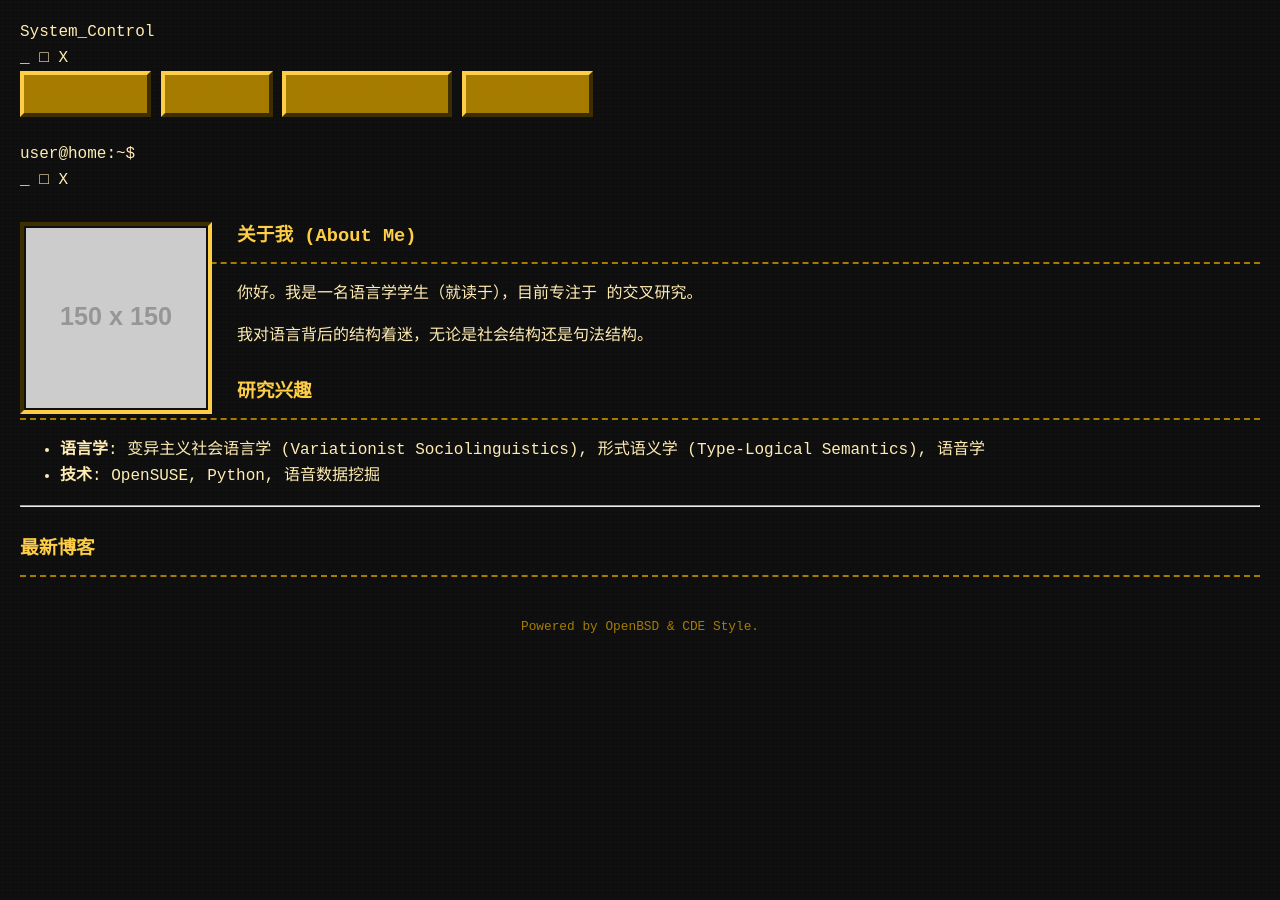
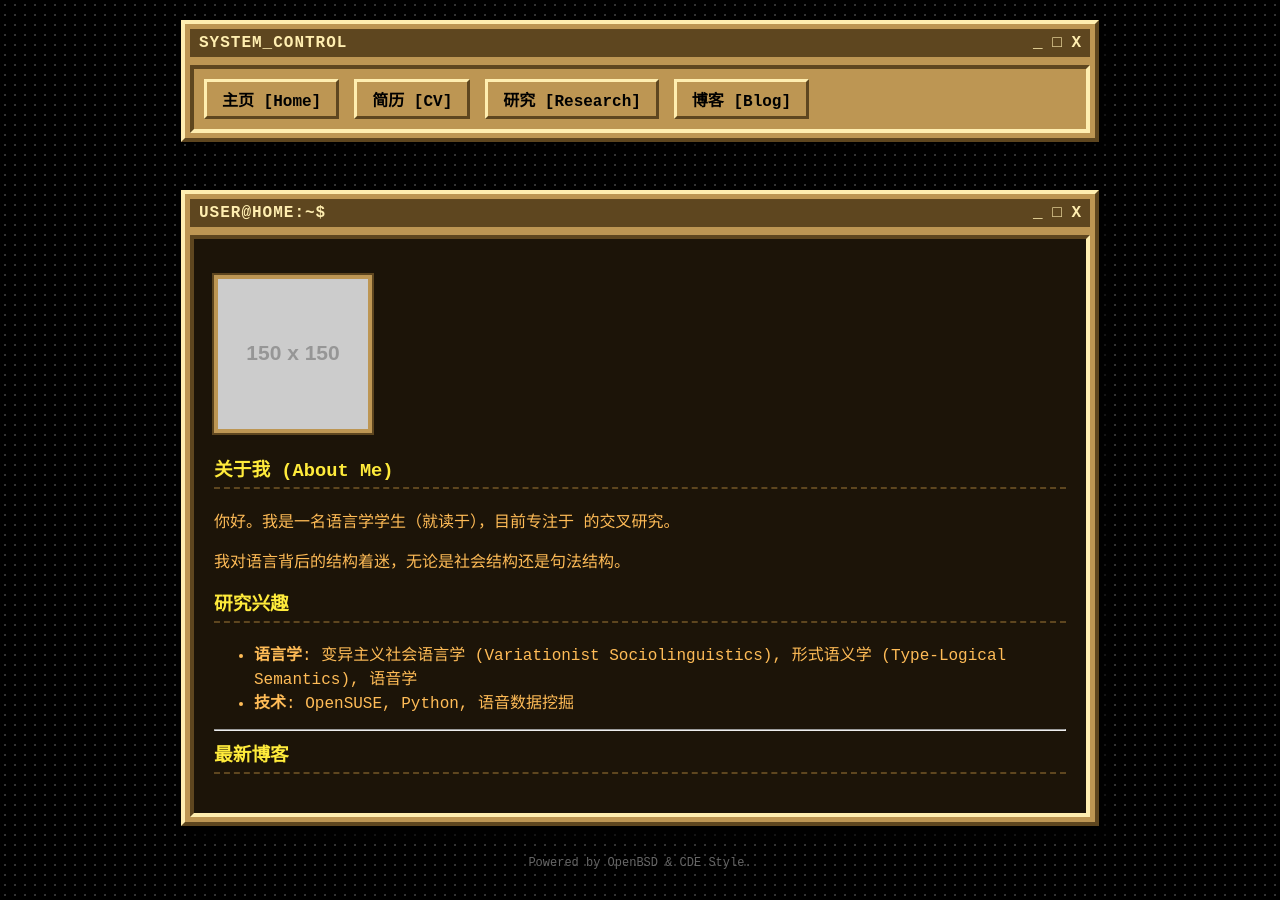
Before and after one commit to ZJWXTHB/zjwxthb.github.io, a Jekyll site: the page built from index.md, in a window 1280 px wide. Built offline with Jekyll 4.4.1, drawn with Linux system fonts in a browser that asks for light colours.

Commit message:
Update style.css

```diff
--- a/assets/css/style.css
+++ b/assets/css/style.css
@@ -1,218 +1,141 @@
 :root {
-  /* === CDE 琥珀色系调色板 === */
+  /* CDE 琥珀色/土黄配色方案 */
+  --bg-desktop: #000000;         /* 桌面背景：纯黑 */
 
-  /* 桌面背景色 */
-  --desktop-bg: #101010;
+  --cde-surface: #bd9653;        /* 控件表面：土黄色 */
+  --cde-light: #ffeeb0;          /* 高光：亮黄色 */
+  --cde-shadow: #5e461f;         /* 阴影：深褐色 */
+  --cde-text: #000000;           /* UI文字：黑色 */
 
-  /* 窗口基色 (表面颜色 - 深沉的金色/琥珀色) */
-  --surface-color: #a67c00;
+  --content-bg: #1c1408;         /* 内容区域背景：深咖啡色 */
+  --content-text: #ffbc57;       /* 内容文字：亮橙色 */
 
-  /* 3D 浮雕高光色 (用于凸起面的左/上，凹陷面的右/下) - 明亮黄色 */
-  --bevel-highlight: #ffce47;
-
-  /* 3D 浮雕阴影色 (用于凸起面的右/下，凹陷面的左/上) - 深褐色 */
-  --bevel-shadow: #3d2e00;
-
-  /* 凹陷区域背景色 (比表面色更深，增加深度感) */
-  --inset-bg: #1a1200;
-
-  /* 文本颜色 */
-  --text-color: #ffecb3;       /* 浅琥珀色文本，易读 */
-  --heading-color: #ffce47;    /* 高亮标题文本 */
-  --link-color: #ffd580;       /* 链接颜色 */
-
-  /* 边框厚度 (CDE以厚重著称) */
-  --border-thick: 6px;
-  --border-thin: 4px;
+  --border-width: 4px;           /* 边框厚度：厚！ */
 }
 
 body {
-  background-color: var(--desktop-bg);
-  /* 可选：加一个复古的背景纹理，模拟旧显示器 */
-  background-image: linear-gradient(rgba(0,0,0,0.1) 1px, transparent 1px),
-                    linear-gradient(90deg, rgba(0,0,0,0.1) 1px, transparent 1px);
-  background-size: 4px 4px, 4px 4px;
-
-  color: var(--text-color);
-  font-family: "Courier New", Courier, monospace; /* 保持硬核等宽字体 */
-  margin: 0;
-  padding: 20px;
-  line-height: 1.6;
+  background-color: var(--bg-desktop);
+  /* 点阵纹理背景 */
+  background-image: radial-gradient(#333 1px, transparent 1px);
+  background-size: 10px 10px;
+  font-family: "Courier New", Courier, monospace;
+  margin: 20px;
+  color: var(--cde-text);
 }
 
-.container {
+/* === 1. 核心 CDE 窗口 (凸起效果) === */
+.cde-window {
+  background-color: var(--cde-surface);
+  padding: 5px;
+  margin-bottom: 30px;
   max-width: 900px;
-  margin: 0 auto;
+  margin-left: auto;
+  margin-right: auto;
+
+  /* 3D 凸起边框逻辑 */
+  border-style: solid;
+  border-width: var(--border-width);
+  border-top-color: var(--cde-light);    /* 上亮 */
+  border-left-color: var(--cde-light);   /* 左亮 */
+  border-right-color: var(--cde-shadow); /* 右暗 */
+  border-bottom-color: var(--cde-shadow);/* 下暗 */
+
+  box-shadow: 10px 10px 0px rgba(0,0,0,0.6); /* 窗口硬投影 */
 }
 
-/* === 通用 CDE 凸起效果 Mixin === */
-.cde-raised {
-  background-color: var(--surface-color);
-  border-style: solid;
-  border-width: var(--border-thick);
-  /* 左上高光，右下阴影 -> 凸起感 */
-  border-top-color: var(--bevel-highlight);
-  border-left-color: var(--bevel-highlight);
-  border-bottom-color: var(--bevel-shadow);
-  border-right-color: var(--bevel-shadow);
+/* === 2. 标题栏 === */
+.cde-title-bar {
+  background-color: var(--cde-shadow); /* 深色标题栏 */
+  color: var(--cde-light);
+  padding: 4px 8px;
+  margin-bottom: 8px;
+  font-weight: bold;
+  display: flex;
+  justify-content: space-between;
+  align-items: center;
+  border: 1px solid var(--cde-shadow);
 }
 
-/* === 通用 CDE 凹陷效果 Mixin === */
-.cde-inset {
-  background-color: var(--inset-bg);
-  border-style: solid;
-  border-width: var(--border-thin);
-  /* 左上阴影，右下高光 -> 凹陷感 */
-  border-top-color: var(--bevel-shadow);
-  border-left-color: var(--bevel-shadow);
-  border-bottom-color: var(--bevel-highlight);
-  border-right-color: var(--bevel-highlight);
+.cde-title-text {
+  text-transform: uppercase;
+  letter-spacing: 1px;
 }
 
+/* === 3. 内部凹陷面板 (凹陷效果) === */
+.cde-inset-content {
+  background-color: var(--content-bg);
+  color: var(--content-text);
+  padding: 20px;
 
-/* === 窗口结构 === */
-/* 主窗口框架 (凸起) */
-.window-frame {
-  margin-bottom: 30px;
-  /* 应用凸起样式 */
-  background-color: var(--surface-color);
+  /* 3D 凹陷边框逻辑 (与凸起相反) */
   border-style: solid;
-  border-width: var(--border-thick);
-  border-top-color: var(--bevel-highlight);
-  border-left-color: var(--bevel-highlight);
-  border-bottom-color: var(--bevel-shadow);
-  border-right-color: var(--bevel-shadow);
+  border-width: var(--border-width);
+  border-top-color: var(--cde-shadow);   /* 上暗 */
+  border-left-color: var(--cde-shadow);  /* 左暗 */
+  border-right-color: var(--cde-light);  /* 右亮 */
+  border-bottom-color: var(--cde-light); /* 下亮 */
 
-  box-shadow: 6px 6px 10px rgba(0,0,0,0.5); /* 额外的外部投影增加层次 */
-  padding: 6px; /* 框架和内部面板之间的间距 */
+  overflow: auto;
 }
 
-/* 标题栏 */
-.title-bar {
-  background-color: var(--bevel-shadow); /* 深色背景 */
-  color: var(--heading-color);
-  padding: 4px 8px;
-  font-weight: bold;
-  text-transform: uppercase;
-  letter-spacing: 1px;
-  margin-bottom: 6px;
-  /* 标题栏本身的微浮雕 */
-  border-bottom: 2px solid var(--bevel-highlight);
-  text-shadow: 1px 1px #000;
+/* 导航面板特殊样式 */
+.nav-panel {
+  background-color: var(--cde-surface); /* 导航背景保持表面色 */
+  padding: 10px;
+  display: flex;
+  gap: 15px;
+  flex-wrap: wrap;
 }
 
-/* 窗口内部内容面板 (凹陷) */
-.window-pane {
-  /* 应用凹陷样式 */
-  background-color: var(--inset-bg);
+/* === 4. CDE 按钮 === */
+.cde-btn {
+  background-color: var(--cde-surface);
+  color: var(--cde-text);
+  text-decoration: none;
+  font-weight: bold;
+  padding: 5px 15px;
+
+  /* 按钮凸起 */
   border-style: solid;
-  border-width: var(--border-thin);
-  border-top-color: var(--bevel-shadow);
-  border-left-color: var(--bevel-shadow);
-  border-bottom-color: var(--bevel-highlight);
-  border-right-color: var(--bevel-highlight);
+  border-width: 3px;
+  border-top-color: var(--cde-light);
+  border-left-color: var(--cde-light);
+  border-right-color: var(--cde-shadow);
+  border-bottom-color: var(--cde-shadow);
 
-  padding: 20px;
-  overflow: auto; /* 防止内容溢出 */
-}
-
-
-/* === 导航按钮 === */
-.nav-buttons {
-  display: flex;
-  gap: 10px;
-  padding: 10px;
-  background-color: var(--inset-bg); /* 导航栏底座也是凹陷的 */
-  border: 2px solid var(--bevel-shadow);
-  margin-bottom: 15px;
-}
-
-.cde-btn {
-  display: inline-block;
-  padding: 6px 12px;
-  text-decoration: none;
-  color: var(--surface-color);
-  font-weight: bold;
-  background-color: var(--surface-color);
-
-  /* 按钮凸起效果 (较薄的边框) */
-  border-width: 4px;
-  border-style: solid;
-  border-top-color: var(--bevel-highlight);
-  border-left-color: var(--bevel-highlight);
-  border-bottom-color: var(--bevel-shadow);
-  border-right-color: var(--bevel-shadow);
-
-  transition: all 0.1s;
+  transition: none; /* 复古界面不需要平滑过渡 */
 }
 
 .cde-btn:hover {
-  background-color: var(--bevel-highlight);
+  background-color: #d1ab6b; /* 稍微变亮 */
 }
 
-/* 按钮按下效果 (Active) - 颜色反转 */
 .cde-btn:active {
-  border-top-color: var(--bevel-shadow);
-  border-left-color: var(--bevel-shadow);
-  border-bottom-color: var(--bevel-highlight);
-  border-right-color: var(--bevel-highlight);
-  padding: 7px 11px 5px 13px; /* 微位移模拟按下 */
-  background-color: var(--surface-color);
+  /* 按钮按下：反转边框颜色 */
+  border-top-color: var(--cde-shadow);
+  border-left-color: var(--cde-shadow);
+  border-right-color: var(--cde-light);
+  border-bottom-color: var(--cde-light);
+
+  padding: 6px 14px 4px 16px; /* 模拟位移 */
 }
 
+/* === 内容排版优化 === */
+a { color: #ff9900; text-decoration: none; border-bottom: 1px dotted; }
+h1, h2, h3 { color: #ffeb3b; border-bottom: 2px dashed #5e461f; padding-bottom: 5px; margin-top: 0; }
+code { background: #332600; color: #ffeb3b; padding: 2px 5px; }
+pre { background: #000; border: 1px solid #5e461f; padding: 10px; color: #ffeb3b; overflow-x: auto; }
 
-/* === 内容样式 === */
-h1, h2, h3 {
-  color: var(--heading-color);
-  border-bottom: 2px dashed var(--surface-color);
-  padding-bottom: 10px;
-  margin-top: 1.5em;
-}
-
-a {
-  color: var(--link-color);
-  text-decoration: none;
-  border-bottom: 1px dotted var(--link-color);
-}
-a:hover {
-  background-color: var(--bevel-shadow);
-}
-
-/* 图片样式 - 也加上凹陷边框 */
+/* 图片加相框 */
 img {
+  border: 4px solid var(--cde-surface);
+  outline: 2px solid var(--cde-shadow);
   max-width: 100%;
-  border: 4px solid var(--bevel-shadow);
-  border-bottom-color: var(--bevel-highlight);
-  border-right-color: var(--bevel-highlight);
-  padding: 2px;
-  background: var(--desktop-bg);
-}
-.profile-img {
-  float: left;
-  width: 180px;
-  margin-right: 25px;
-  margin-bottom: 15px;
-}
-
-/* 代码块样式 (凹陷) */
-pre {
-  background-color: #000; /* 最深色背景 */
-  border: 3px solid var(--bevel-shadow);
-  border-bottom-color: var(--bevel-highlight); /* 底部高光增强凹陷感 */
-  border-right-color: var(--bevel-highlight);
-  padding: 15px;
-  overflow-x: auto;
-  color: var(--heading-color);
-}
-code {
-  background-color: #000;
-  padding: 2px 4px;
-  color: var(--heading-color);
 }
 
 footer {
   text-align: center;
-  margin-top: 40px;
-  font-size: 0.8em;
-  color: var(--surface-color);
+  color: #666;
+  margin-top: 20px;
+  font-size: 12px;
 }
```
